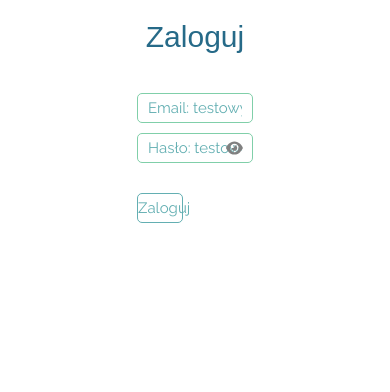
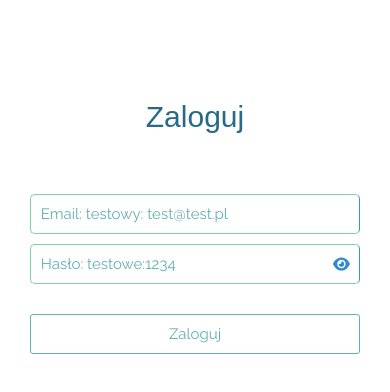
Before and after one commit to RafalKuchta/ToDoMegakFrontend-React-NestJs, a React (Create React App) app: page /sms in a window 390 px wide. Shown: the top 392 px of the page. Built offline with nearby package versions, Linux system fonts and the light colour scheme; no server answers; a web font is replaced by a local one.

Commit message:
Edited login css.

```diff
--- a/src/components/views/Login/Login.css
+++ b/src/components/views/Login/Login.css
@@ -1,5 +1,10 @@
 .login {
     margin: 5%;
+}
+
+h2.login {
+    margin-top: 150px;
+    margin-bottom: 40px;
 }
 
 .login-form {
@@ -25,8 +30,9 @@
 
 .login-form input {
     width: 100%;
-    height: 30px;
-    border-right: 1px solid #80CFA9;
+    height: 40px;
+    padding: 15px 10px;
+    border-right: 1px solid #27a4a9;
     border-radius: 5px;
 }
 
@@ -45,7 +51,7 @@
 }
 
 .icon-faEye, .faEyeSlash {
-    color: gray;
+    color: #3088ce;
 }
 
 .submit {
@@ -55,10 +61,24 @@
     background: white;
 }
 
-.login-form button {
-    width: 40%;
-    height: 30px;
-    border-radius: 5px;
+.login-form button,
+.register-link  {
+    width: 45%;
+    height: 40px;
+    padding: 10px 20px;
+    border-radius: 3px;
+    border: 1px solid #63AFB2;
+    color: #63AFB2;
+    text-decoration: none;
+}
+
+.login-form button:hover {
+    color: white;
+}
+
+.register-link:hover {
+    color: white;
+    background-color: #63AFB2;
 }
 
 .login-submit {
@@ -74,3 +94,42 @@
     height: 100%;
     text-align: center;
 }
+
+@media (max-width: 877px) {
+    .login-form {
+        width: 60%;
+    }
+
+    h2.login {
+        margin-top: 100px;
+    }
+}
+
+@media (max-width: 590px) {
+    .login-form {
+        width: 70%;
+    }
+}
+
+@media (max-width: 505px) {
+    .login-form {
+        width: 80%;
+    }
+}
+
+@media (max-width: 444px) {
+    .login-form {
+        width: 95%;
+    }
+
+    .login-submit {
+        flex-direction: column;
+    }
+
+    .login-form button,
+    .register-link  {
+        width: 100%;
+        margin-bottom: 10px;
+    }
+
+}
```
